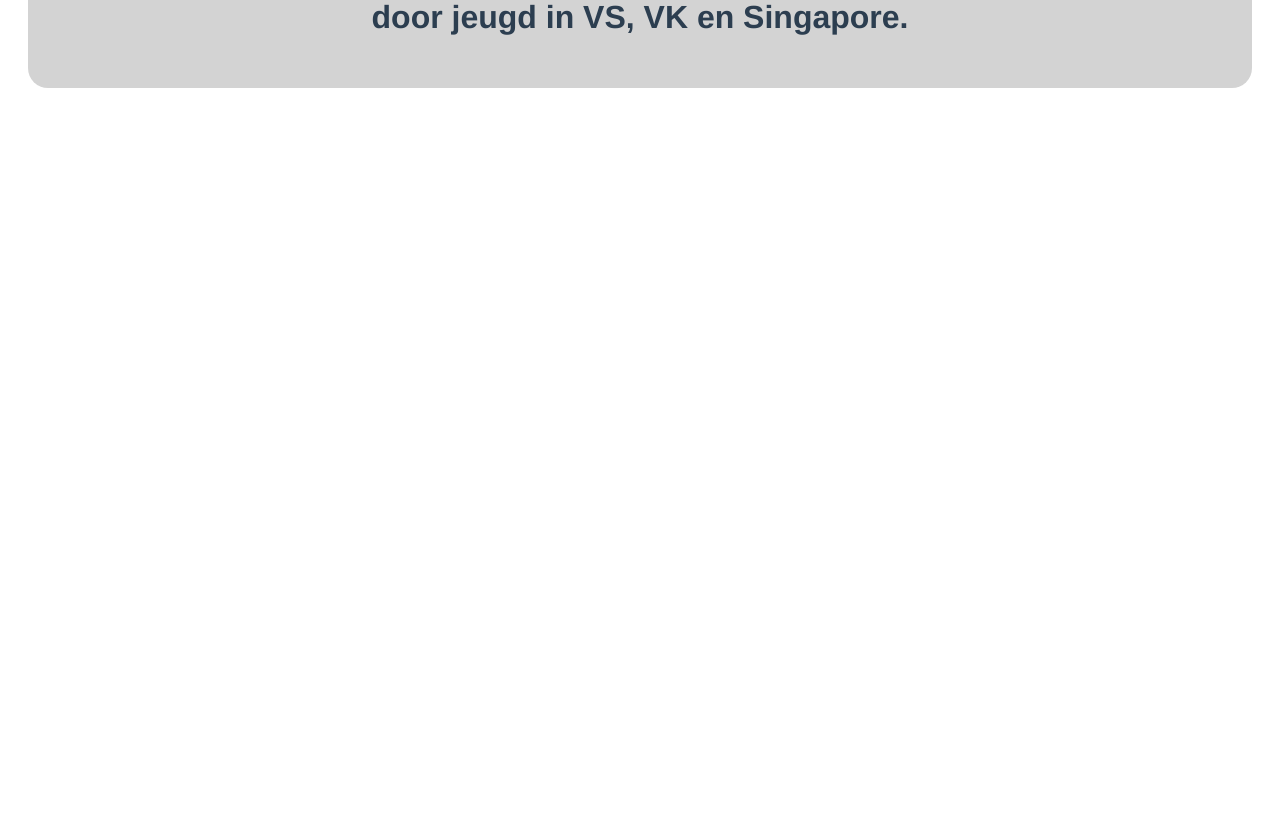
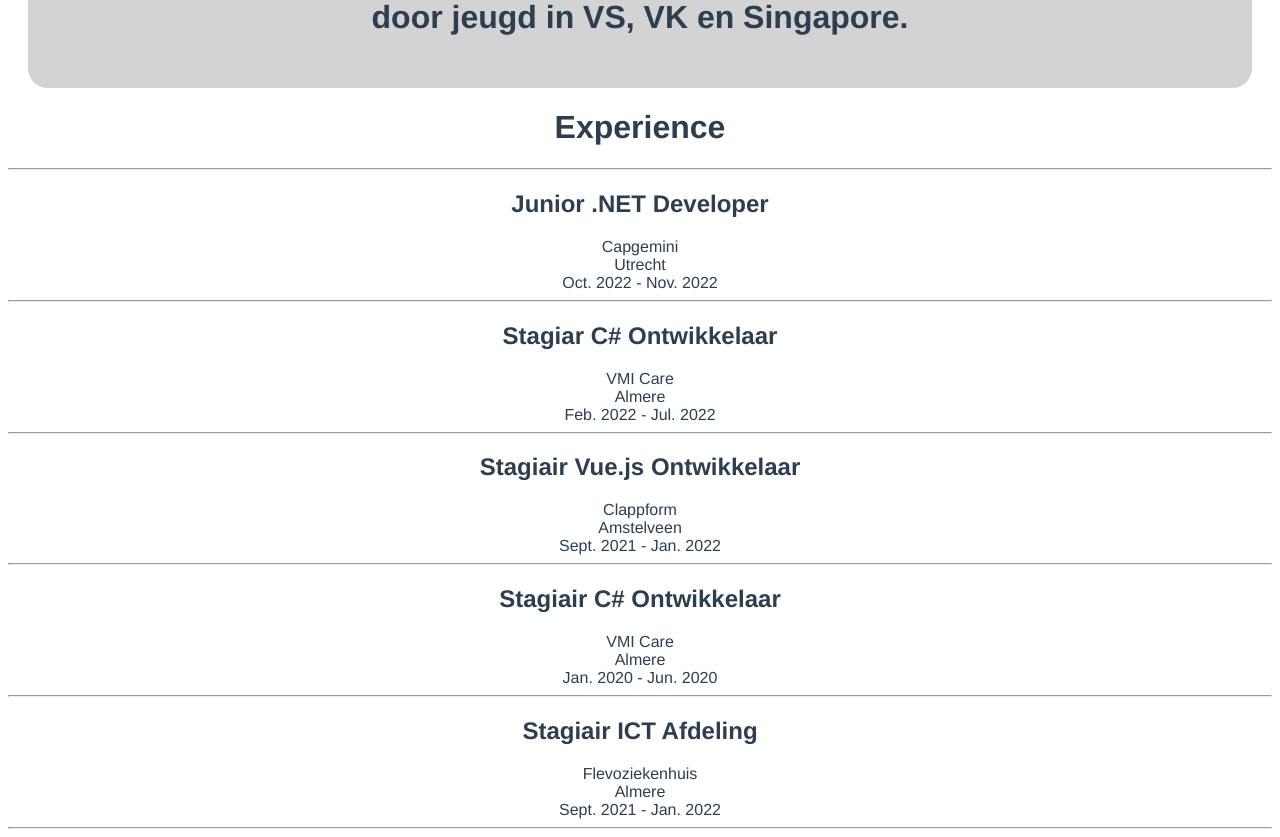
Before and after one commit to themmixproject/cv-website, a Vue app: page / in a window 1280 px wide. Shown: the part 455-1292 px from the top of the page. Before the commit the page ends 800 px from the top, so only its background shows below. Built offline with nearby package versions, Linux system fonts and the light colour scheme.

Commit message:
Imported experience-content component in ProfileContent, added base experience content

```diff
--- a/src/components/ProfileContent.vue
+++ b/src/components/ProfileContent.vue
@@ -18,7 +18,51 @@
             cultureel bewust door jeugd in VS, VK en Singapore.
         </p>
     </div>
+    <div id="experience-container">
+        <h1>Experience</h1>
+        <hr/>
+        <experience-content>
+            <template v-slot:experience-name>Junior .NET Developer</template>
+            <template v-slot:experience-company>Capgemini</template>
+            <template v-slot:experience-location>Utrecht</template>
+            <template v-slot:experience-duration>Oct. 2022 - Nov. 2022</template>
+        </experience-content>
+        <experience-content>
+            <template v-slot:experience-name>Stagiar C# Ontwikkelaar</template>
+            <template v-slot:experience-company>VMI Care</template>
+            <template v-slot:experience-location>Almere</template>
+            <template v-slot:experience-duration>Feb. 2022 - Jul. 2022</template>
+        </experience-content>
+        <experience-content>
+            <template v-slot:experience-name>Stagiair Vue.js Ontwikkelaar</template>
+            <template v-slot:experience-company>Clappform</template>
+            <template v-slot:experience-location>Amstelveen</template>
+            <template v-slot:experience-duration>Sept. 2021 - Jan. 2022</template>
+        </experience-content>
+        <experience-content>
+            <template v-slot:experience-name>Stagiair C# Ontwikkelaar</template>
+            <template v-slot:experience-company>VMI Care</template>
+            <template v-slot:experience-location>Almere</template>
+            <template v-slot:experience-duration>Jan. 2020 - Jun. 2020</template>
+        </experience-content>
+        <experience-content>
+            <template v-slot:experience-name>Stagiair ICT Afdeling</template>
+            <template v-slot:experience-company>Flevoziekenhuis</template>
+            <template v-slot:experience-location>Almere</template>
+            <template v-slot:experience-duration>Sept. 2021 - Jan. 2022</template>
+        </experience-content>
+    </div>
 </template>
+
+<script>
+import experienceContent from "./ExperienceContent.vue";
+
+export default {
+    components: {
+        experienceContent
+    }
+};
+</script>
 
 <style lang="scss" scoped>
 #welcome-container {
```
